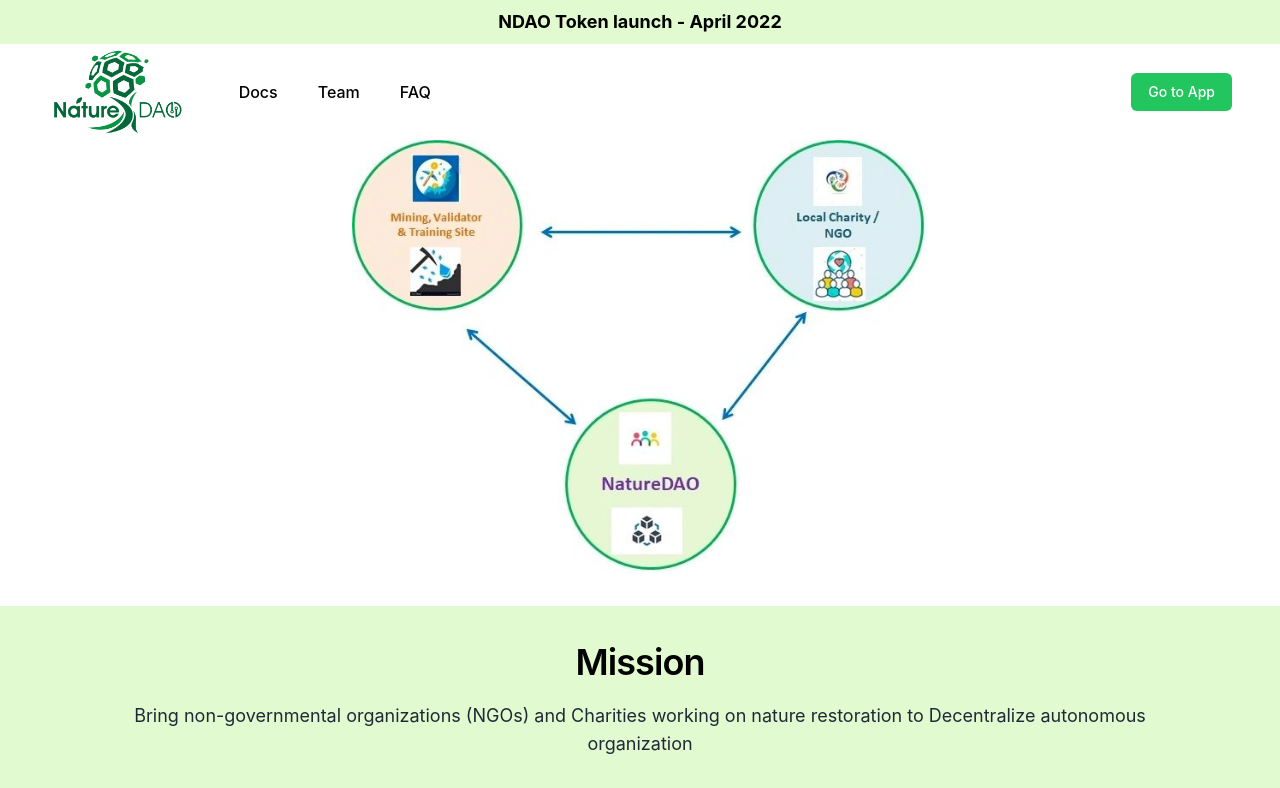
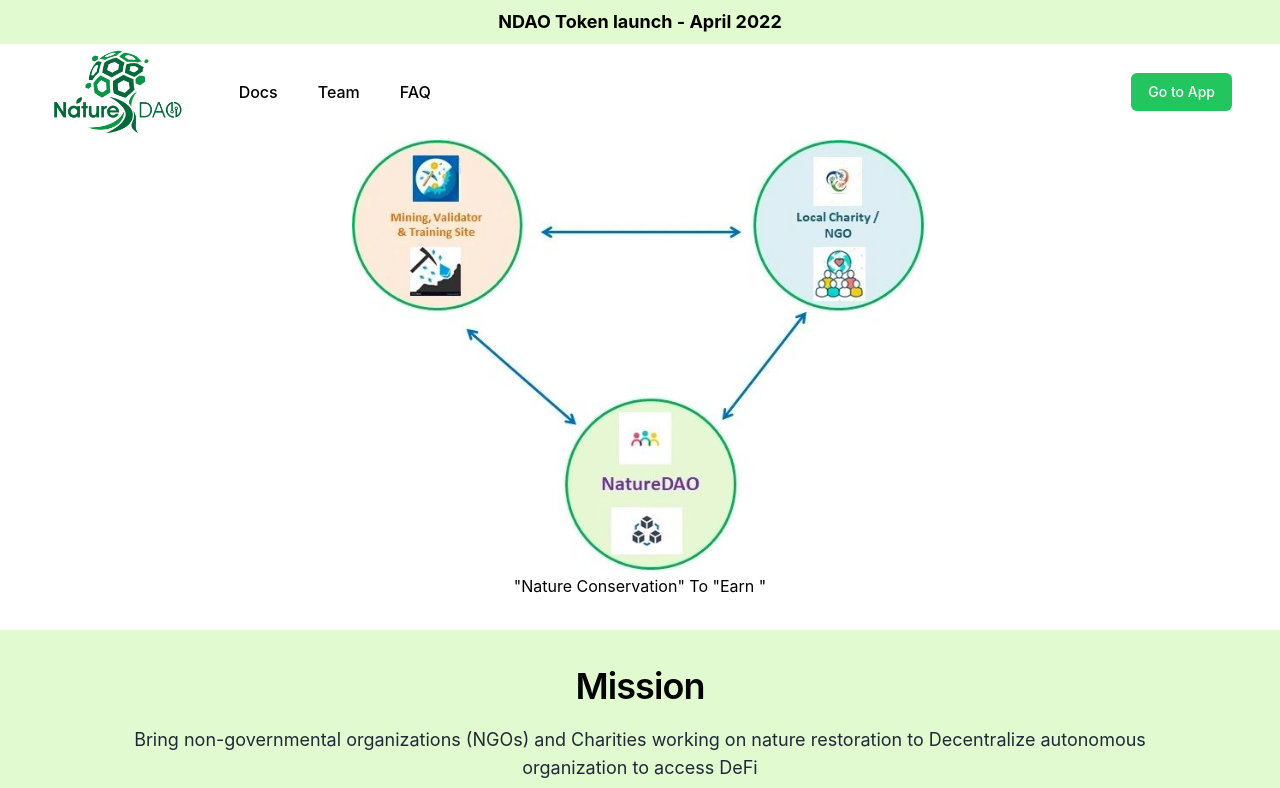
Before and after one commit to NatureDAOTech/NatureDAOTech, a React (Create React App) app: page / in a window 1280 px wide. Shown: the top 788 px of the page. Built offline with nearby package versions, Linux system fonts and the light colour scheme.

Commit message:
Home page updates

```diff
--- a/src/pages/Home/index.js
+++ b/src/pages/Home/index.js
@@ -8,12 +8,13 @@
     return (
         <div className="flex flex-col items-center justify-center min-h-screen">
             <img src={"/nature_cycle.png"} alt="" className="max-w-xl p-4 lg:p-0 w-full" />
+                    "Nature Conservation" To "Earn "
             <div style={{ backgroundColor: "#E2FACF" }} className=" w-full p-8 mt-8 ">
                 <p className="mt-1 text-4xl w-full text-center font-semibold sm:tracking-tight ">
                     Mission
                 </p>
                 <p className="max-w-5xl text-center mt-5 mx-auto text-lg text-gray-800">
-                    Bring non-governmental organizations (NGOs) and Charities working on nature restoration to Decentralize autonomous organization
+                    Bring non-governmental organizations (NGOs) and Charities working on nature restoration to Decentralize autonomous organization to access DeFi
                 </p>
                 <div className="flex mt-8 justify-center">
                     <a
@@ -30,9 +31,9 @@
 
                 </p>
                 <p className="max-w-5xl text-center mt-5 mx-auto text-lg text-gray-800">
-                    <b> Problem:</b> High Energy consumption and centralization of miners and validators
+                    <b> Problem:</b> High Energy consumption and centralization of miners and validators in cold and developed countries
                     <br />
-                    <b>Solutions:</b> Renewables and decentralization on hot and developing countries
+                    <b>Solutions:</b> Renewables and decentralization in hot and developing countries
 
                 </p>
                 <div className="flex mt-8 justify-center">
```
